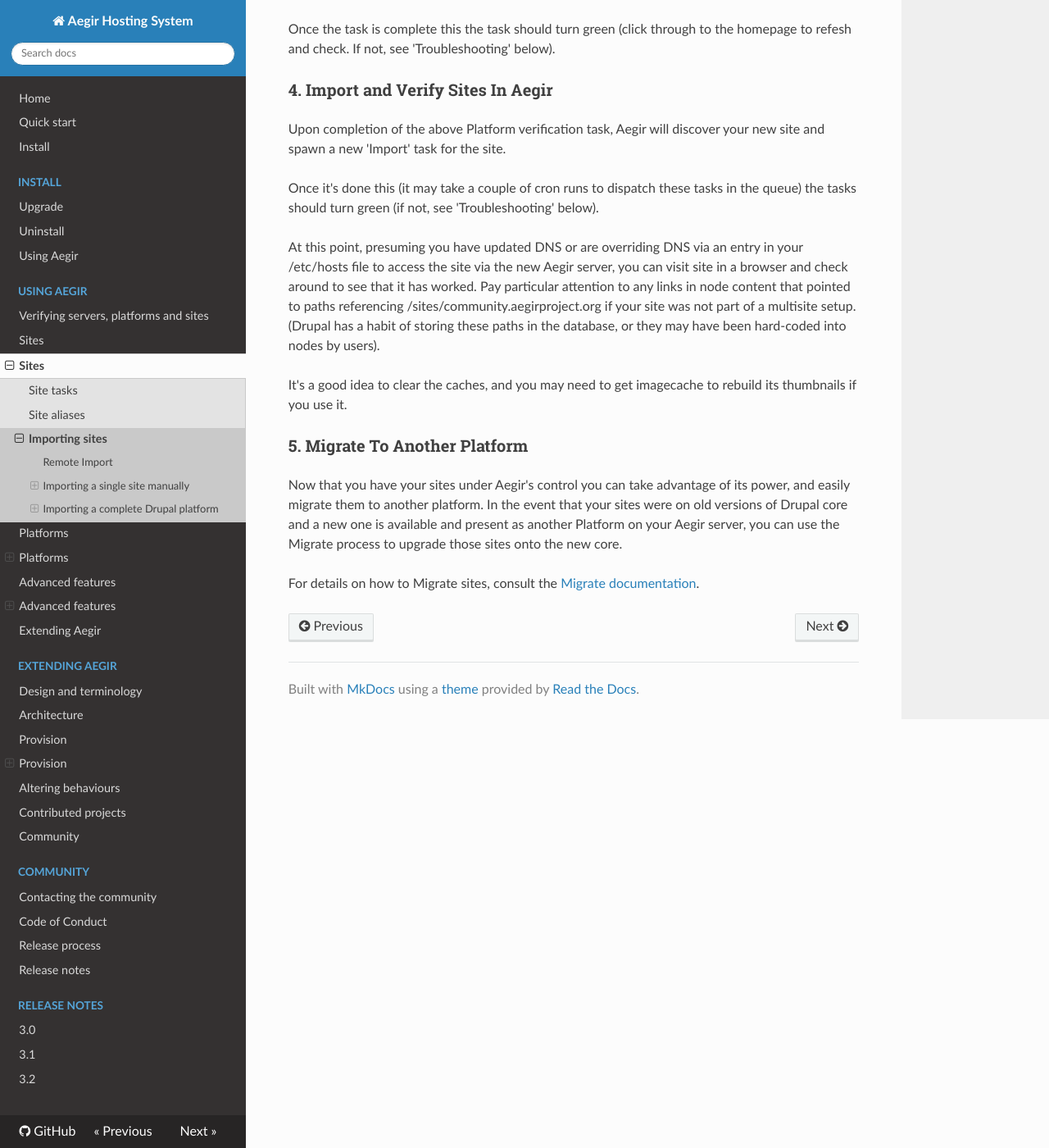
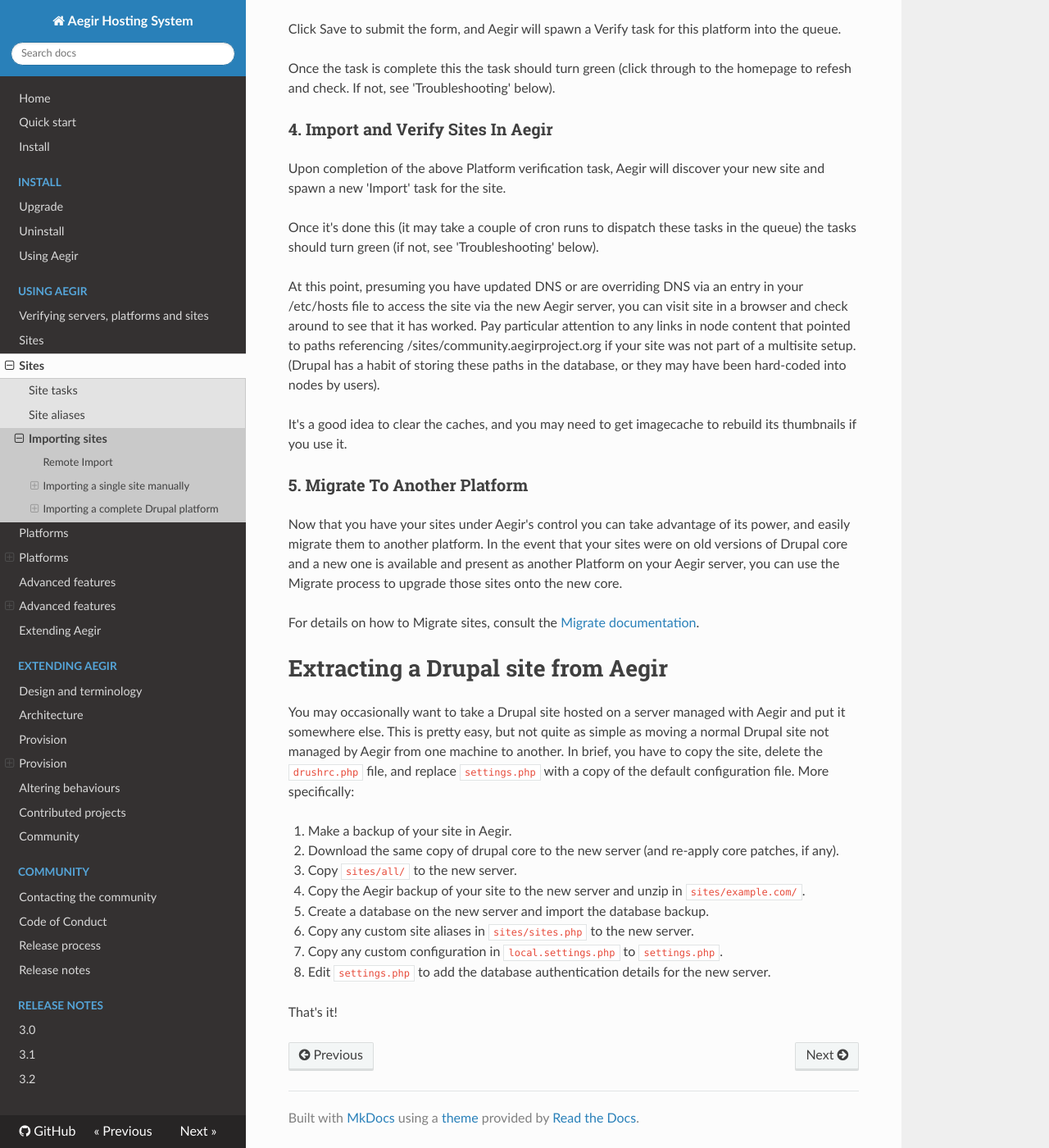
Before and after one commit to aegir-project/documentation, an MkDocs documentation site: the page built from docs/usage/sites/importing.md, in a window 1280 px wide and 1400 px high, scrolled down 6254 px. Shown: the whole window at 82% size. Built offline with MkDocs 1.6.1, drawn with Linux system fonts in a browser that asks for light colours; nearby versions of some CDN libraries; old or Windows-style settings are respelled for this version of MkDocs; some of the changed text lies outside the part shown.

Commit message:
Add docs for extracting sites from Aegir.

```diff
--- a/docs/_css/menu.css
+++ b/docs/_css/menu.css
@@ -3,6 +3,12 @@
 ul.subnav > li > span {
   display: none;
 }
+
+/* Exceptions to the above, for second H1 headers on a page */
+a[href="#extracting-a-drupal-site-from-aegir"] {
+  display: inherit !important;
+}
+
 
 /* Indent 2nd-level placeholder pages.*/
 ul.subnav > li.toctree-l1 > a.current {
--- a/docs/usage/sites/importing.md
+++ b/docs/usage/sites/importing.md
@@ -203,3 +203,20 @@
 Now that you have your sites under Aegir's control you can take advantage of its power, and easily migrate them to another platform. In the event that your sites were on old versions of Drupal core and a new one is available and present as another Platform on your Aegir server, you can use the Migrate process to upgrade those sites onto the new core.
 
 For details on how to Migrate sites, consult the [Migrate documentation](@todo).
+
+
+Extracting a Drupal site from Aegir
+===================================
+
+You may occasionally want to take a Drupal site hosted on a server managed with Aegir and put it somewhere else. This is pretty easy, but not quite as simple as moving a normal Drupal site not managed by Aegir from one machine to another. In brief, you have to copy the site, delete the `drushrc.php` file, and replace `settings.php` with a copy of the default configuration file. More specifically:
+
+1. Make a backup of your site in Aegir.
+2. Download the same copy of drupal core to the new server (and re-apply core patches, if any).
+3. Copy `sites/all/` to the new server.
+4. Copy the Aegir backup of your site to the new server and unzip in `sites/example.com/`.
+5. Create a database on the new server and import the database backup.
+6. Copy any custom site aliases in `sites/sites.php` to the new server.
+7. Copy any custom configuration in `local.settings.php` to `settings.php`.
+8. Edit `settings.php` to add the database authentication details for the new server.
+
+That's it!
```
